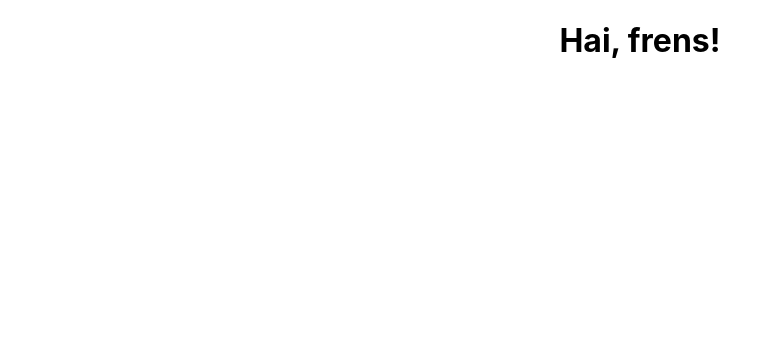
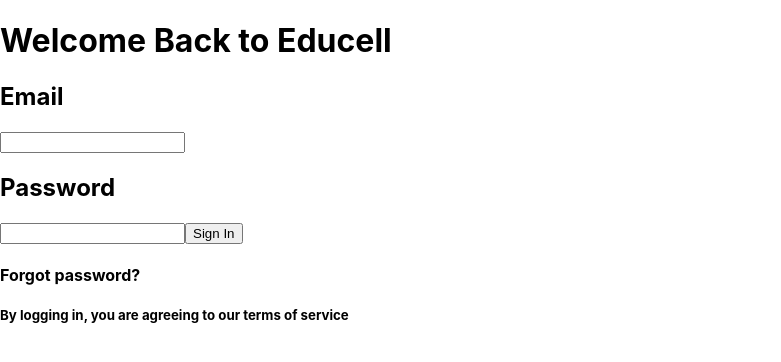
Before and after one commit to RaineBeauDubs/Social-Worker-Project_Proto, a React (Create React App) app in the folder client/: page / in a window 1280 px wide. Shown: the top 362 px of the page, without its empty margins (0-781 px from the left). Built offline with nearby package versions, Linux system fonts and the light colour scheme.

Commit message:
Got Login kind of figured out, authenticate kind of in place.

```diff
--- a/client/src/App.js
+++ b/client/src/App.js
@@ -1,6 +1,9 @@
 import React, { Component } from 'react';
 import './App.css';
 
+import Authenticate from './components/auth/Authentication';
+
+const App = Authenticate(
   class App extends Component {
     render() {
       return (
@@ -10,5 +13,6 @@
       );
     }
   }
+)
 
-export default App;
+export default Authenticate(App);
--- /dev/null
+++ b/client/src/components/auth/Authentication.js
@@ -0,0 +1,34 @@
+import React, { Component } from 'react';
+import Login from './Login';
+
+const Authenticate = App =>
+  class extends Component {
+    constructor(props){
+      super(props);
+        this.state = {
+          loggedIn: false,
+        }
+    }
+
+    componentDidMount() {
+      if (localStorage.getItem('token')) {
+        this.setState({
+          loggedIn: true
+        });
+      } else {
+        this.setState({
+          loggedIn: false
+        });
+      }
+    }
+
+    render() {
+      if (this.state.loggedIn) {
+        return <App />
+      } else {
+        return <Login />
+      }
+    }
+  }
+
+export default Authenticate;
--- /dev/null
+++ b/client/src/components/auth/Login.js
@@ -0,0 +1,62 @@
+import React, { Component } from 'react';
+import axios from 'axios';
+
+class Login extends Component {
+  constructor(props) {
+    super(props);
+    this.state = {
+      email: '',
+      password: ''
+    }
+  };
+
+  handleChange = event => {
+    this.setState({
+      [event.target.name]: event.target.value
+    });
+  }
+
+  setUser = event => {
+    event.preventDefault();
+    const user = {
+      email: this.state.email,
+      password: this.state.password
+    }
+    axios
+      .post('https://educell.herokuapp.com/api/login', user)
+      .then(response => {
+        localStorage.setItem('token', response.data.token)
+      });
+  }
+
+  render() {
+    return (
+      <div>
+        <h1>Welcome Back to Educell</h1>
+        <form onSubmit={this.setUser}>
+          <h2>Email</h2>
+          <input
+            type='text'
+            name='email'
+            onChange={this.handleChange}
+            value={this.state.email}
+            required
+          />
+          <h2>Password</h2>
+          <input
+            type='text'
+            name='password'
+            onChange={this.handleChange}
+            value={this.state.password}
+            required
+          />
+          <button type='submit'>Sign In</button>
+          <h4>Forgot password?</h4>
+          <h5>By logging in, you are agreeing to our terms of service</h5>
+        </form>
+      </div>
+    )
+  }
+}
+
+export default Login;
```
Also changed, not shown: 2 other files (tests, documents, lock files or other folders). Lines whose indentation alone changed are shown as unchanged.
